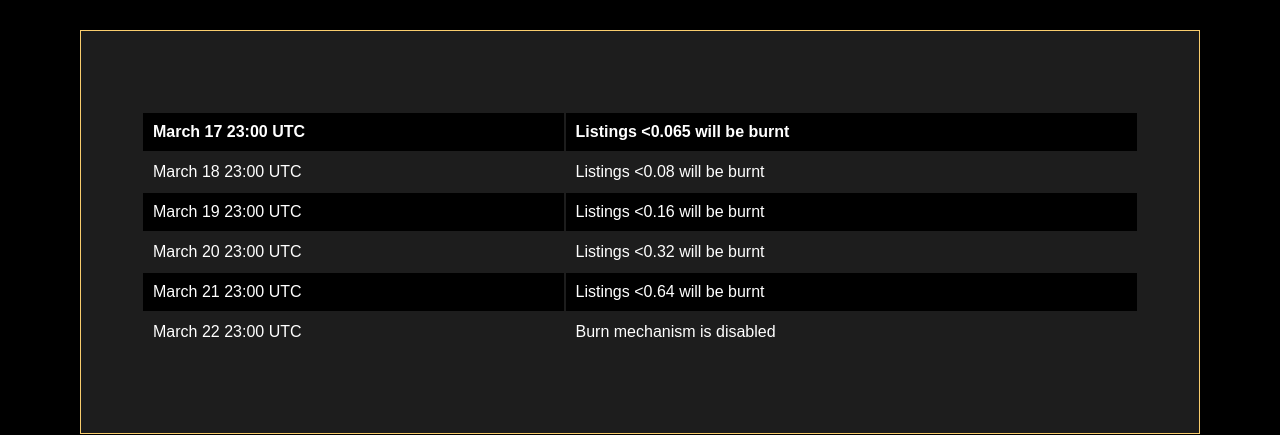
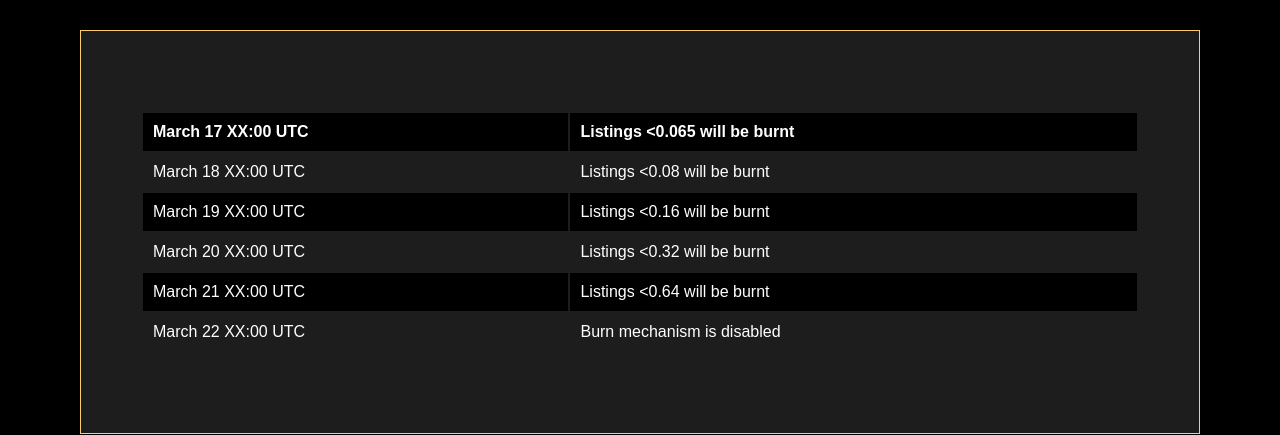
Before and after one commit to coinbest716/kaijukongz_cms, a Next.js app: page / in a window 1280 px wide. Shown: the part 6156-6591 px from the top of the page. Built offline with nearby package versions, Linux system fonts and the light colour scheme.

Commit message:
Update Schedule.tsx

```diff
--- a/components/Homepage/Schedule.tsx
+++ b/components/Homepage/Schedule.tsx
@@ -26,29 +26,29 @@ const Schedule: NextComponentType = () => {
         <table id='table' className={styles.table}>
             <thead>
             <tr>
-                <td>March 17 23:00 UTC</td>
+                <td>March 17 XX:00 UTC</td>
                 <td>Listings &lt;0.065 will be burnt </td>
             </tr>
             </thead>
             <tbody>
             <tr>
-                <td>March 18 23:00 UTC</td>
+                <td>March 18 XX:00 UTC</td>
                 <td>Listings &lt;0.08 will be burnt</td>
             </tr>
             <tr>
-                <td>March 19 23:00 UTC</td>
+                <td>March 19 XX:00 UTC</td>
                 <td>Listings &lt;0.16 will be burnt</td>
             </tr>
             <tr>
-                <td>March 20 23:00 UTC</td>
+                <td>March 20 XX:00 UTC</td>
                 <td>Listings &lt;0.32 will be burnt</td>
             </tr>
             <tr>
-                <td>March 21 23:00 UTC</td>
+                <td>March 21 XX:00 UTC</td>
                 <td>Listings &lt;0.64 will be burnt</td>
             </tr>
             <tr>
-                <td>March 22 23:00 UTC</td>
+                <td>March 22 XX:00 UTC</td>
                 <td>Burn mechanism is disabled</td>
             </tr>
             </tbody>
```
